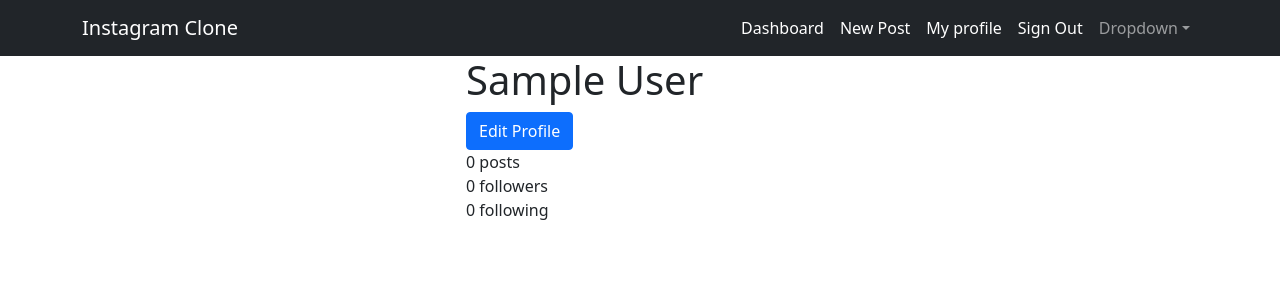
After one commit to IbrahimTG99/instagram_clone, a Rails app: a page that uses app/views/users/profile.html.erb in a window 1280 px wide. The commit adds this page. Shown: the top 300 px of the page. Run offline with Rails 7, Linux system fonts and the light colour scheme; the visitor is signed in with stand-in values (Sample User, id 1); data that the repository does not hold is empty; style sheets or scripts are compiled from the project's sources; parts of the project's set-up code (start-up, migrations or seed data) failed here and were passed over; some libraries are stand-ins or nearby versions.

Commit message:
made profile page improvements

```diff
--- a/app/controllers/users_controller.rb
+++ b/app/controllers/users_controller.rb
@@ -1,8 +1,16 @@
 class UsersController < ApplicationController
   before_action :authenticate_user!
+  before_action :set_user, only: [:profile]
   def index
     @posts = Post.all
   end
 
-  def show; end
+  def profile
+    # show user profile
+    @posts = @user.posts
+  end
+
+  def set_user
+    @user = User.find_by(username: params[:username])
+  end
 end
--- /dev/null
+++ b/app/models/like.rb
@@ -0,0 +1,4 @@
+class Like < ApplicationRecord
+  belongs_to :user
+  belongs_to :post
+end
--- a/app/models/post.rb
+++ b/app/models/post.rb
@@ -1,6 +1,7 @@
 class Post < ApplicationRecord
   validates :image, presence: true
   belongs_to :user
+  has_many :likes
 
   has_attached_file :image, styles: { medium: '640x' }
   validates_attachment_content_type :image, content_type: %r{\Aimage/.*\Z}
--- a/app/models/user.rb
+++ b/app/models/user.rb
@@ -3,5 +3,19 @@ class User < ApplicationRecord
   # :confirmable, :lockable, :timeoutable, :trackable and :omniauthable
   devise :database_authenticatable, :registerable,
          :recoverable, :rememberable, :validatable
+
   has_many :posts
+  has_many :likes
+
+  def full_name
+    "#{first_name} #{last_name}"
+  end
+
+  def following
+    0
+  end
+
+  def followers
+    0
+  end
 end
--- a/app/views/layouts/_user_nav.html.erb
+++ b/app/views/layouts/_user_nav.html.erb
@@ -5,7 +5,7 @@
   <%= link_to "New Post", new_post_path, class: "nav-link active"%>
 </li>
 <li class="nav-item">
-  <%= link_to "My profile", "#", class: "nav-link active"%>
+  <%= link_to "My profile", profile_path(current_user.username), class: "nav-link active"%>
 </li>
 <li class="nav-item">
   <%= link_to "Sign Out", destroy_user_session_path, method: :delete, class: "nav-link active" %>
--- a/app/views/layouts/application.html.erb
+++ b/app/views/layouts/application.html.erb
@@ -33,7 +33,7 @@
     </nav>
     <!-- Page content-->
     <div class="container">
-        <div class="text-center">
+        <div>
            <%= yield %>
         </div>
     </div>
--- /dev/null
+++ b/app/views/users/profile.html.erb
@@ -0,0 +1,28 @@
+<div class='container'>
+  <div class='row'>
+    <div class='col-4'>
+    </div>
+    <div class='col-8'>
+      <h1> <%=@user.full_name%> </h1>
+      <%= link_to "Edit Profile", edit_user_registration_path(current_user.username), class: "btn btn-primary" %>
+      <div class='profile stats'> <%=@user.posts.count%> posts</div>
+      <div class='profile stats'> <%=@user.followers%> followers</div>
+      <div class='profile stats'> <%=@user.following%> following</div>
+    </div>
+  </div>
+
+  <div class='row'>
+      <%@posts.each do |post|%>
+        <div class='col-4'>
+          <div class='post'>
+          <%= image_tag post.image.url, class: 'img img-fluid'%>
+          </div>
+
+          <div class='caption'>
+            <h6> <%=post.user.username%> </h6>
+            <p> <%=post.caption%> </p>
+          </div>
+        </div>
+      <%end%>
+  </div>
+</div>
--- a/config/routes.rb
+++ b/config/routes.rb
@@ -3,6 +3,8 @@ Rails.application.routes.draw do
   # For details on the DSL available within this file, see http://guides.rubyonrails.org/routing.html
   # dashboard
   get '/dashboard' => 'users#index'
+  get 'profile/:username' => 'users#profile', as: :profile
+  get 'post/like/:post_id' => 'likes#save_like', as: :like_post
   root to: 'public#homepage'
   resources :posts, only: %i[new create show]
 end
```
Also changed, not shown: app/controllers/likes_controller.rb (added, +15 -0 lines), app/views/devise/registrations/edit.html.erb (+39 -29 lines), db/migrate/20220722154656_create_likes.rb (added, +9 -0 lines), .rubocop.yml (added), Gemfile, Gemfile.lock, 2 other files.
